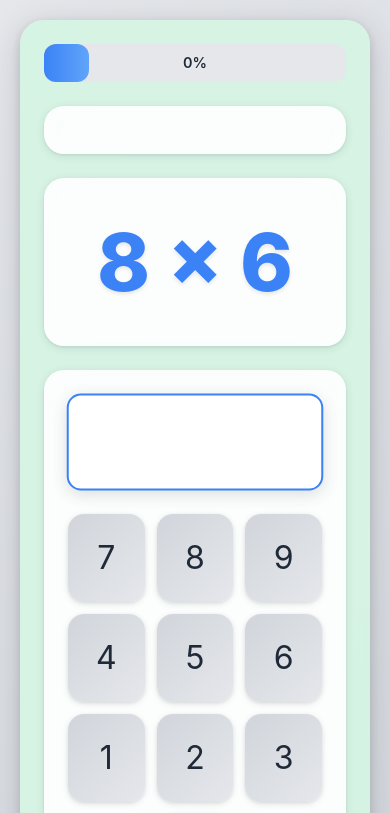
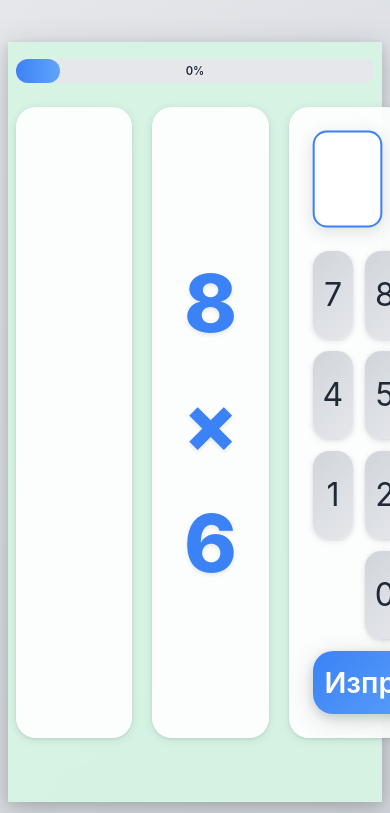
Before and after one commit to Vladi-Maxx/multiplication-trainer, a React (Vite) app: page / in a window 390 px wide. Shown: the top 813 px of the page. Built offline with nearby package versions, Linux system fonts and the light colour scheme.

Commit message:
Оптимизирах отстоянията и padding за iPad layout

```diff
--- a/src/App.tsx
+++ b/src/App.tsx
@@ -159,7 +159,7 @@ export default function App() {
           </div>
         </div>
         {/* Централен панел - само задачата */}
-        <div className="flash-card-panel flex items-center justify-center">
+        <div className="flash-card-panel">
           <div className="problem" id="problem">
             {fact.i} × {fact.j}
           </div>
--- a/src/styles/mockup.css
+++ b/src/styles/mockup.css
@@ -26,10 +26,8 @@ body {
   background-color: rgba(214, 245, 227, 0.93); /* пастелно бледо зелено с лекa прозрачност */
   /* Може да смениш на #d6f5e3 за плътно */
   backdrop-filter: blur(20px);
-  border-radius: 24px;
-  padding: 24px;
-  max-width: 900px;
-  width: 100%;
+  padding: 12px;
+  width: 100vw;
   box-shadow: 0 4px 24px 0 rgba(60, 64, 67, 0.18), 0 1.5px 5px 0 rgba(60,64,67,0.12);
   display: flex;
   flex-direction: column;
@@ -90,6 +88,144 @@ body {
     max-width: 250px;
   }
 }
+
+/* ---- iPad/tablet оптимизации ---- */
+@media (max-width: 1024px) {
+  html, body {
+    width: 100vw;
+    height: 100vh;
+    margin: 0;
+    padding: 0;
+    overflow-x: hidden;
+  }
+  .app-wrapper {
+    width: 96vw !important;
+    min-height: 90vh;
+    margin: 2vh 2vw !important;
+    padding: 2vh 2vw !important;
+    gap: 24px;
+    border-radius: 0;
+    box-sizing: border-box;
+    display: flex;
+    flex-direction: column;
+    justify-content: stretch;
+    align-items: stretch;
+  }
+  .main-content {
+    display: grid;
+    grid-template-columns: repeat(3, minmax(0, 1fr));
+    gap: 20px !important;
+    width: 100vw !important;
+  }
+  .left-panel,
+  .flash-card-panel,
+  .right-panel {
+    min-width: 0 !important;
+    max-width: none !important;
+    padding: 18px;
+    border-radius: 14px;
+    box-sizing: border-box;
+  }
+  .left-panel,
+  .right-panel {
+    min-width: 0 !important;
+    max-width: calc(100vw / 3) !important;
+  }
+  .flash-card-panel {
+    max-width: none !important;
+  }
+  .problem {
+    font-size: 3.2rem;
+    margin: 0.3em 0;
+    width: 100%;
+    text-align: center;
+  }
+  .input-field {
+    font-size: 1.2rem;
+    padding: 8px;
+    margin-bottom: 10px;
+    border-radius: 8px;
+  }
+  .key {
+    font-size: 1.5rem;
+    padding: 18px;
+    border-radius: 12px;
+  }
+  .key.submit {
+    font-size: 1rem;
+    border-radius: 10px;
+    padding: 8px 0;
+  }
+  .progress-container {
+    height: 20px;
+    border-radius: 7px;
+  }
+  .progress-text {
+    font-size: 0.65rem;
+  }
+  .flash-card-panel {
+    max-width: none !important;
+  }
+}
+
+/* ---- Desktop / landscape iPad Pro (>1024px) ---- */
+@media (min-width: 1025px) {
+  .app-wrapper {
+    width: 96vw !important;
+    margin: 2vh auto !important;
+    padding: 2vh 2vw !important;
+  }
+  .main-content {
+    display: grid;
+    grid-template-columns: repeat(3, minmax(0, 1fr));
+    gap: 24px;
+  }
+  .flash-card-panel {
+    max-width: none !important;
+  }
+  .left-panel,
+  .right-panel {
+    min-width: 0 !important;
+    max-width: none !important;
+  }
+}
+
+.main-content {
+  gap: 8px;
+}
+.left-panel,
+.right-panel,
+.flash-card-panel {
+  padding: 10px;
+  border-radius: 12px;
+}
+.problem {
+  font-size: 2.5rem;
+}
+.input-field {
+  font-size: 1.5rem;
+  padding: 10px;
+  margin-bottom: 12px;
+  border-radius: 10px;
+}
+.key {
+  font-size: 1.2rem;
+  padding: 10px;
+  border-radius: 10px;
+}
+.key.submit {
+  font-size: 1.1rem;
+  border-radius: 12px;
+  padding: 10px 0;
+}
+.progress-container {
+  height: 24px;
+  border-radius: 8px;
+}
+.progress-text {
+  font-size: 0.7rem;
+}
+
 
 .left-panel,
 .flash-card-panel,
```
